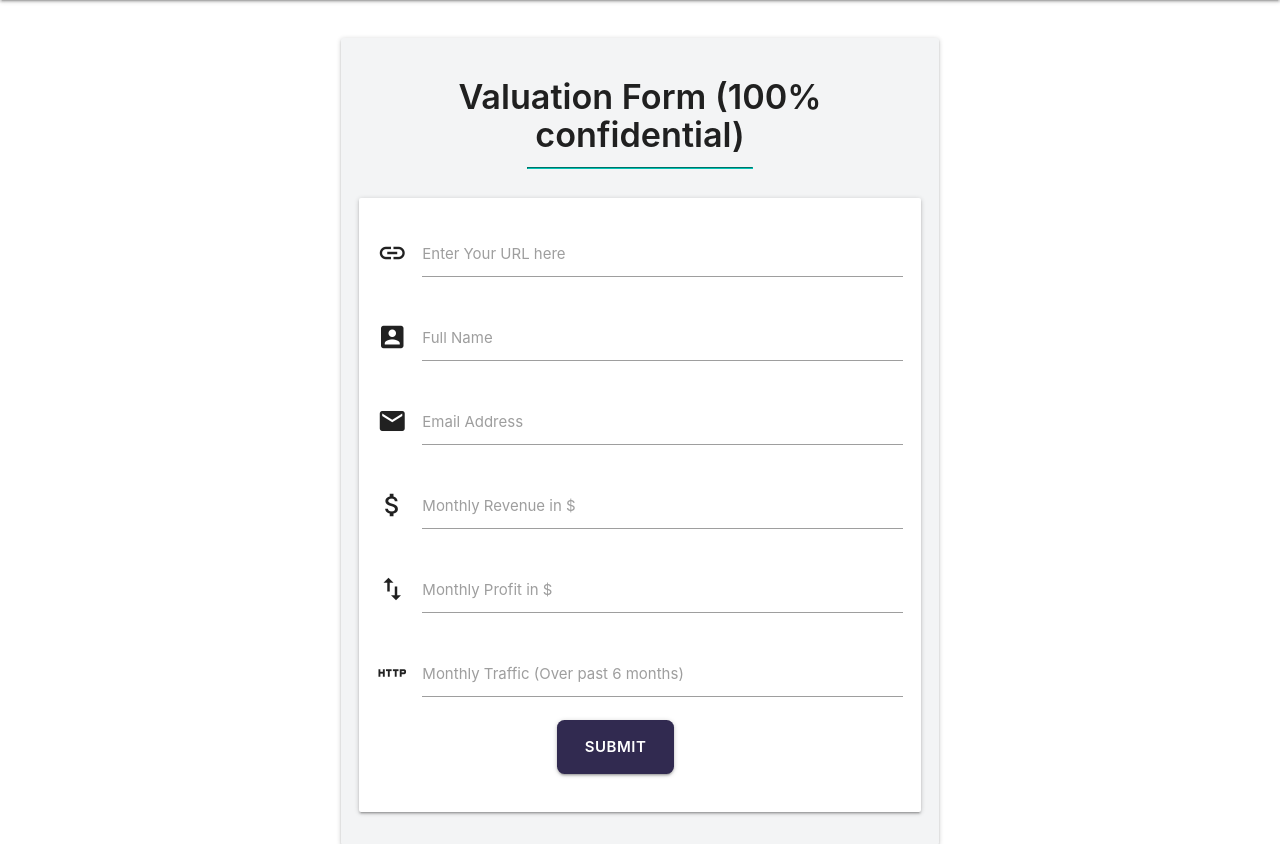
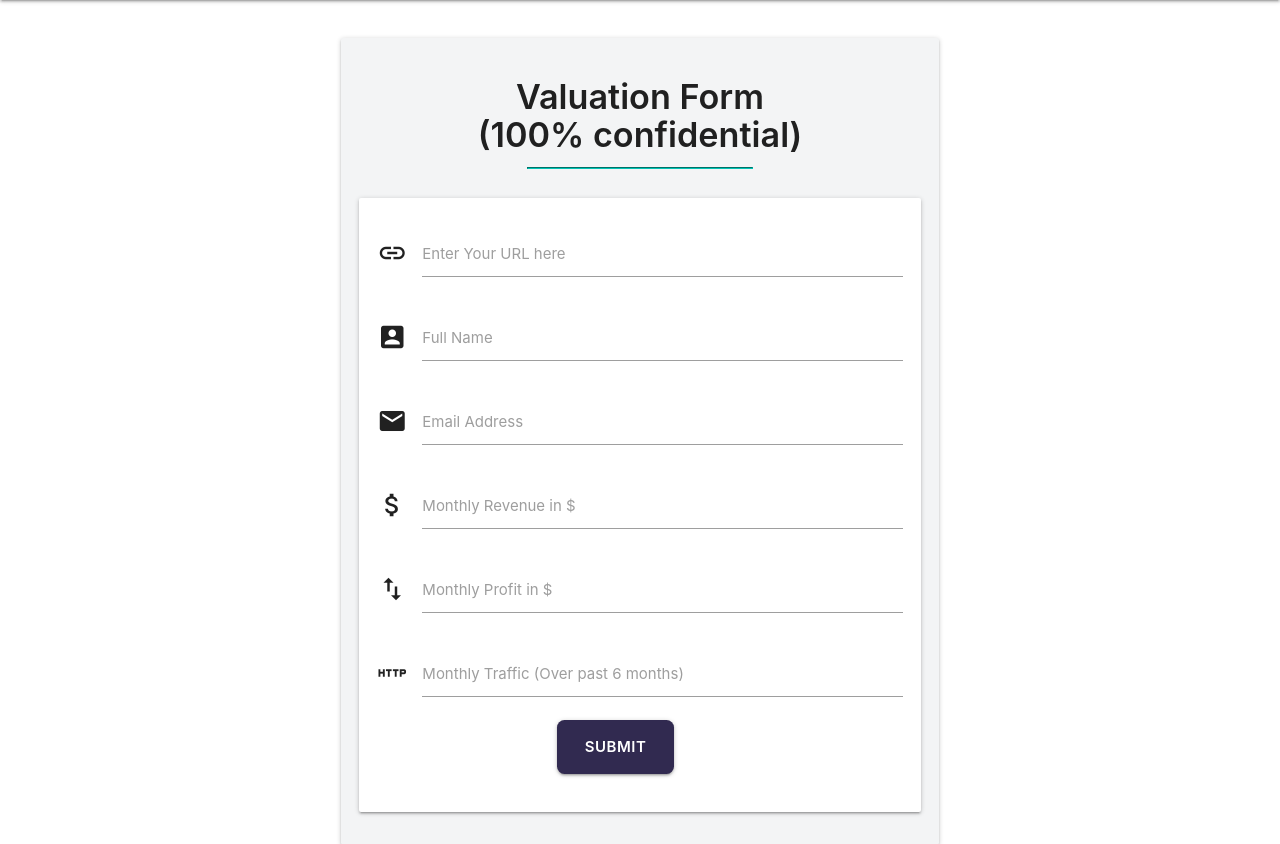
Before and after one commit to SiddharthPh/FlipEazy, a Django app: page /evaluationtool/ in a window 1280 px wide. Shown: the part 64-908 px from the top of the page. Run offline with Django 3.2, Linux system fonts and the light colour scheme; some web fonts are replaced.

Commit message:
finalcommit2.3

```diff
--- a/main/templates/main/aboutus.html
+++ b/main/templates/main/aboutus.html
@@ -122,7 +122,7 @@
     </div>
   </div>
 </div>
-
+</div>
 <style type="text/css">
 	.row img{
 		height: auto;
--- a/main/templates/main/valuationtool.html
+++ b/main/templates/main/valuationtool.html
@@ -129,7 +129,7 @@
 <div class="container row" style="margin-top: 2rem;">
 
   <div class="card col l8 offset-l2  m8 offset-m2 s12" style="padding:1.2rem;background-color: rgb(243, 244, 245);">
-    <h4 class="center" style="font-weight: 600;">Valuation Form (100% confidential)</h4>
+    <h4 class="center" style="font-weight: 600;">Valuation Form<br> (100% confidential)</br></h4>
     <hr style="width: 40%;margin: auto ; border-color:#00c4b5;">
       <div class="card" style="padding: 1.2rem;margin-top: 1.9rem;">
         <div class="row">
```
